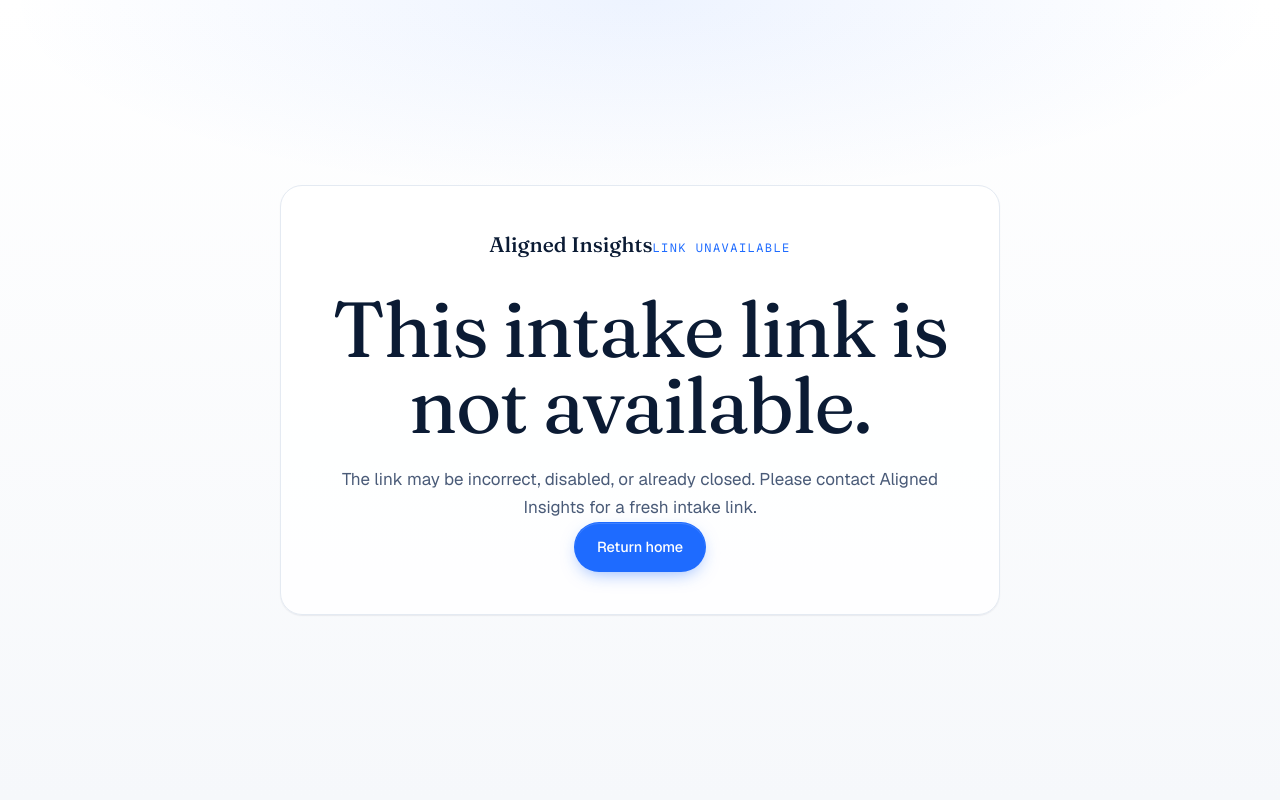
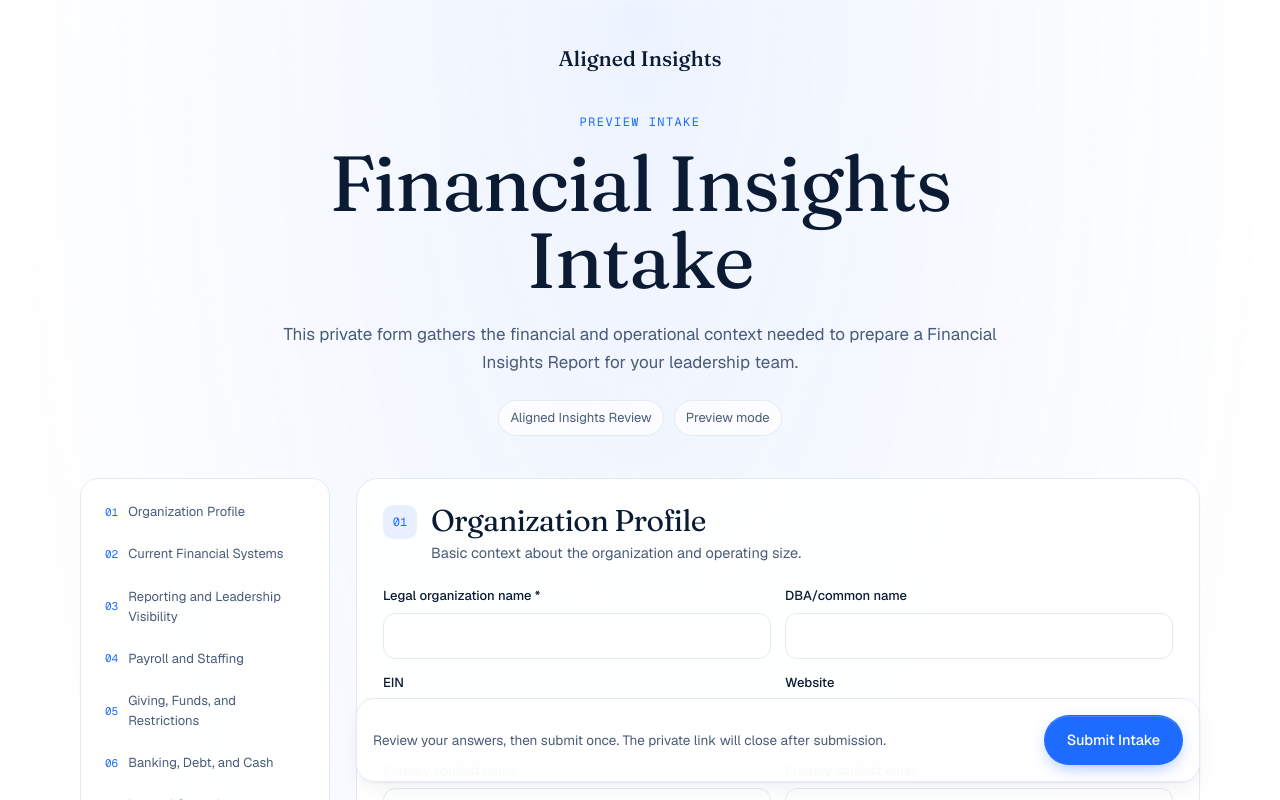
Before and after one commit to rfox0629/alignedinsights-website, a Next.js app: page /intake/preview in a window 1280 px wide. Shown: the top 800 px of the page. Built offline with nearby package versions, Linux system fonts and the light colour scheme; no server answers.

Commit message:
Add intake preview route

```diff
--- /dev/null
+++ b/src/app/intake/preview/page.tsx
@@ -0,0 +1,36 @@
+import Link from "next/link";
+
+import { IntakeForm } from "@/app/intake/[token]/intake-form";
+
+export const metadata = {
+  title: "Financial Insights Intake Preview | Aligned Insights",
+  robots: {
+    follow: false,
+    index: false,
+  },
+};
+
+export default function IntakePreviewPage() {
+  return (
+    <main className="intake-page">
+      <div className="intake-container">
+        <header className="intake-hero">
+          <Link className="intake-logo" href="/">
+            Aligned Insights
+          </Link>
+          <span className="section-label">Preview intake</span>
+          <h1>Financial Insights Intake</h1>
+          <p>
+            This private form gathers the financial and operational context needed
+            to prepare a Financial Insights Report for your leadership team.
+          </p>
+          <div className="intake-context">
+            <span>Aligned Insights Review</span>
+            <span>Preview mode</span>
+          </div>
+        </header>
+        <IntakeForm token="preview" />
+      </div>
+    </main>
+  );
+}
```
